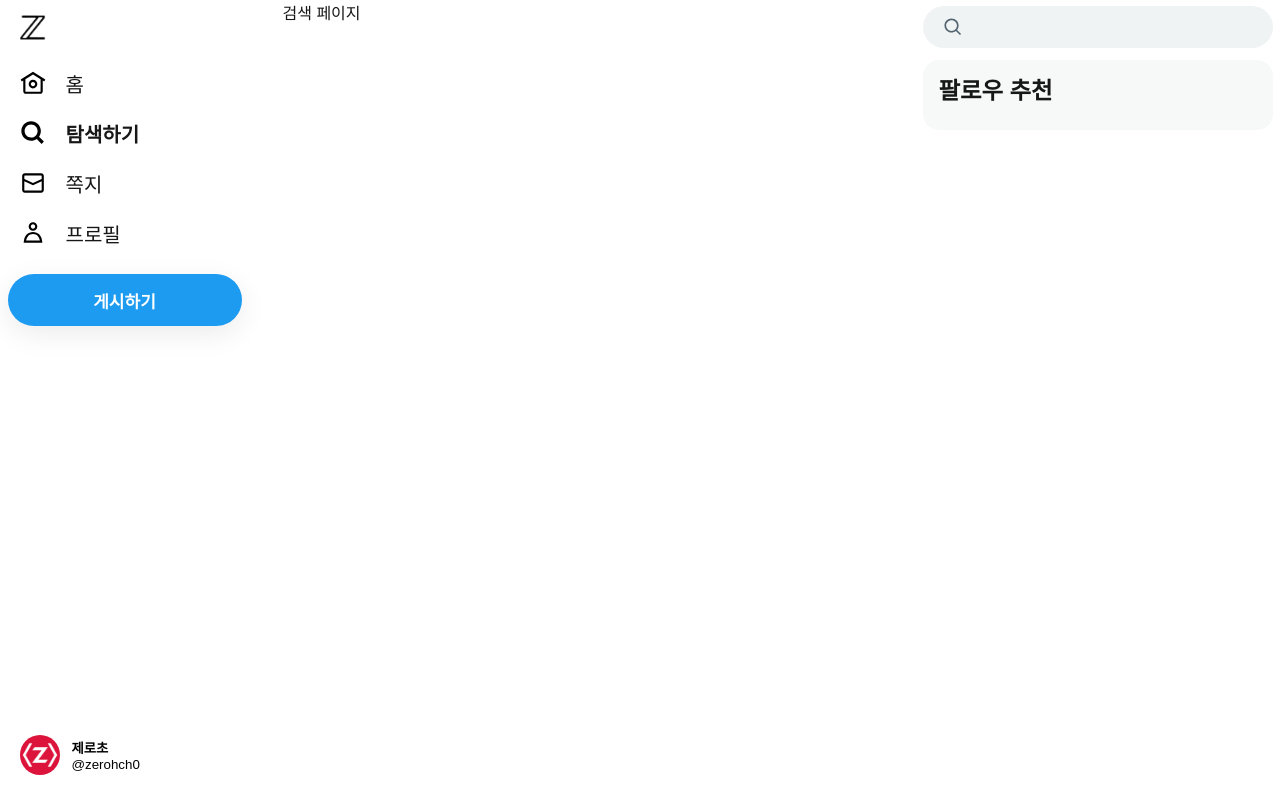
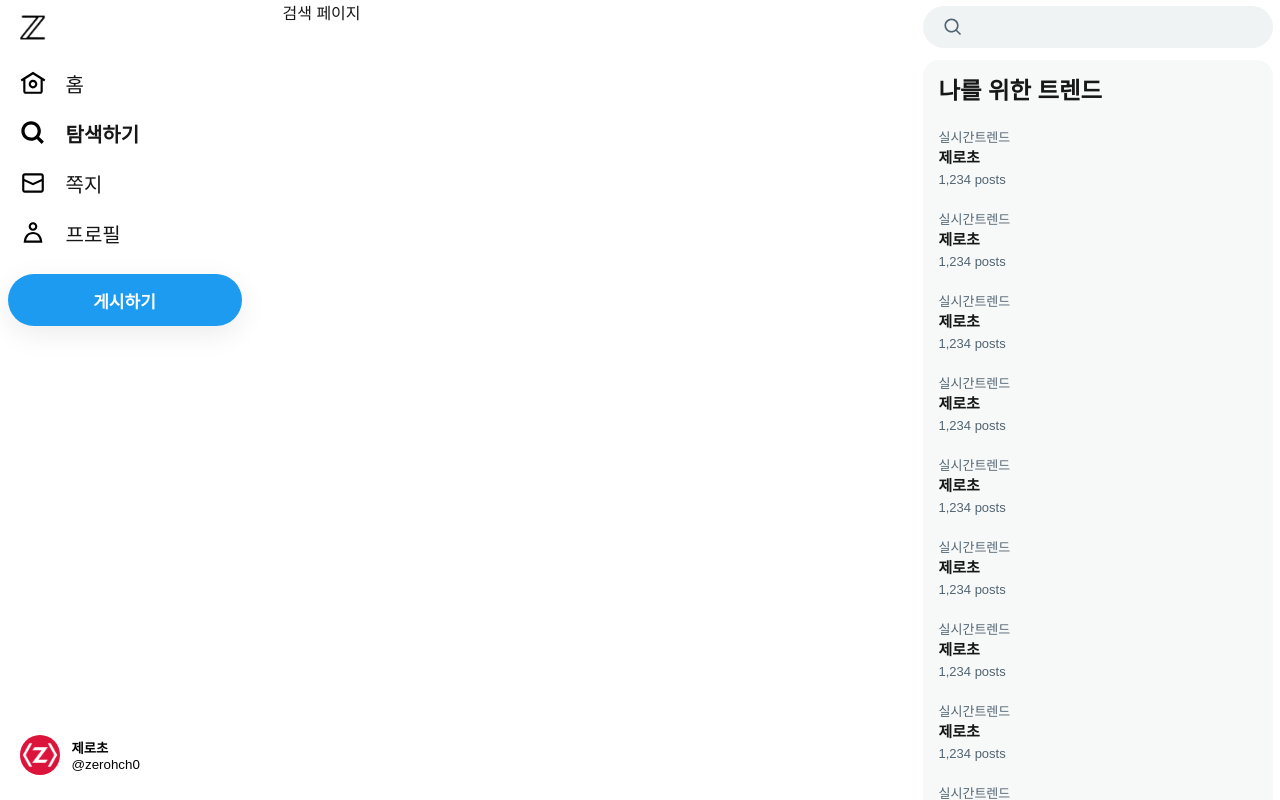
Before and after one commit to kimywann/next-study, a Next.js app: page /explore in a window 1280 px wide. Built offline with nearby package versions, Linux system fonts and the light colour scheme.

Commit message:
refactor: 트렌드 섹션 및 팔로우 추천 추가

```diff
--- a/src/app/(afterLogin)/layout.tsx
+++ b/src/app/(afterLogin)/layout.tsx
@@ -1,10 +1,12 @@
-import { ReactNode } from "react";
+import React, { ReactNode } from "react";
 import style from "@/app/(afterLogin)/layout.module.css";
 import Link from "next/link";
 import Image from "next/image";
 import ZLogo from "../../../public/zlogo.png";
 import NavMenu from "@/app/(afterLogin)/_component/NavMenu";
 import LogoutButton from "@/app/(afterLogin)/_component/LogoutButton";
+import TrendSection from "@/app/(afterLogin)/_component/TrendSection";
+import FollowRecommend from "@/app/(afterLogin)/_component/FollowRecommend";
 
 export default function AfterLoginLayout({
   children,
@@ -47,8 +49,12 @@ export default function AfterLoginLayout({
                 <input type="search" />
               </form>
             </div>
+            <TrendSection />
             <div className={style.followRecommend}>
               <h3>팔로우 추천</h3>
+              <FollowRecommend />
+              <FollowRecommend />
+              <FollowRecommend />
             </div>
           </section>
         </div>
```
